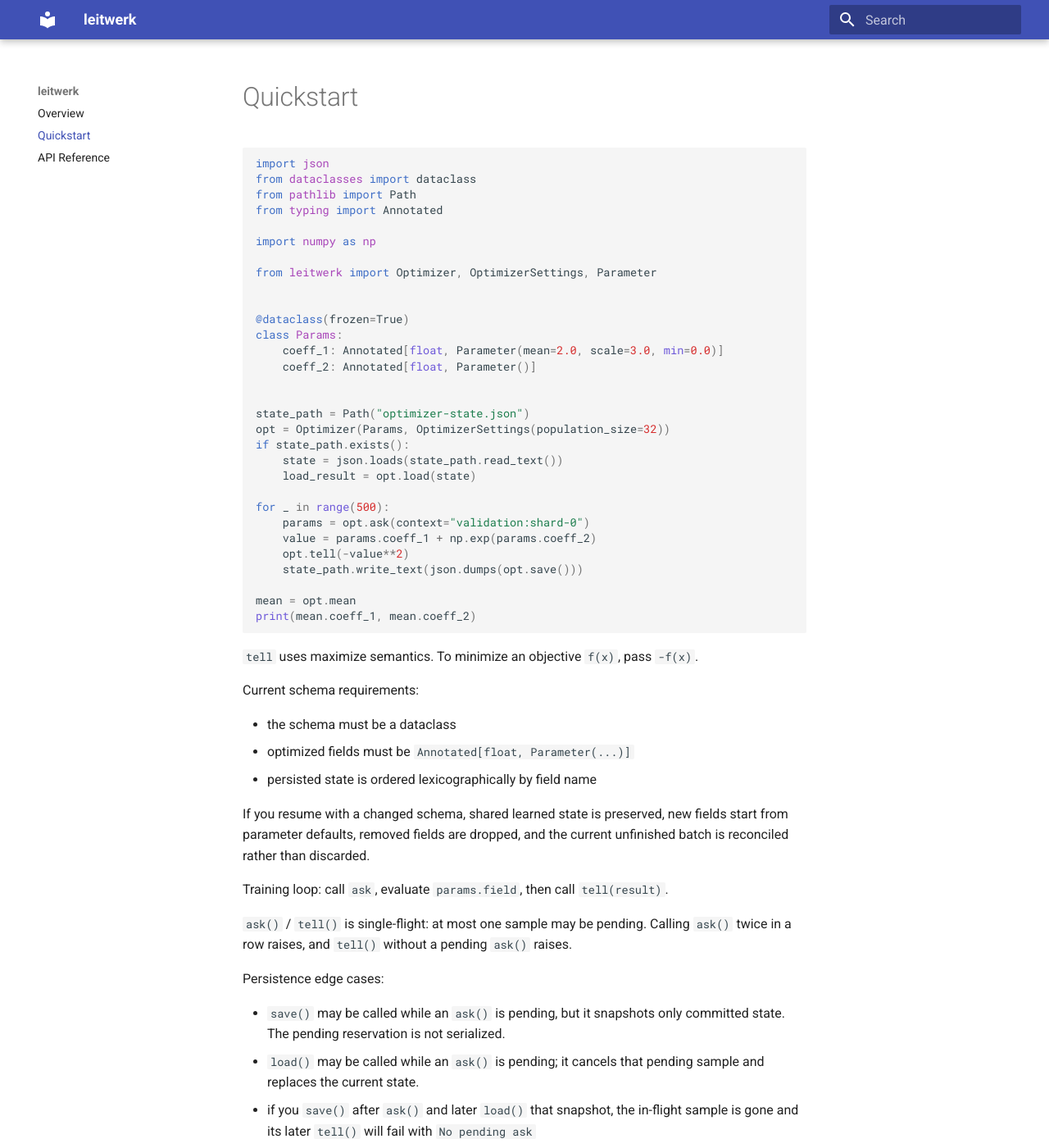
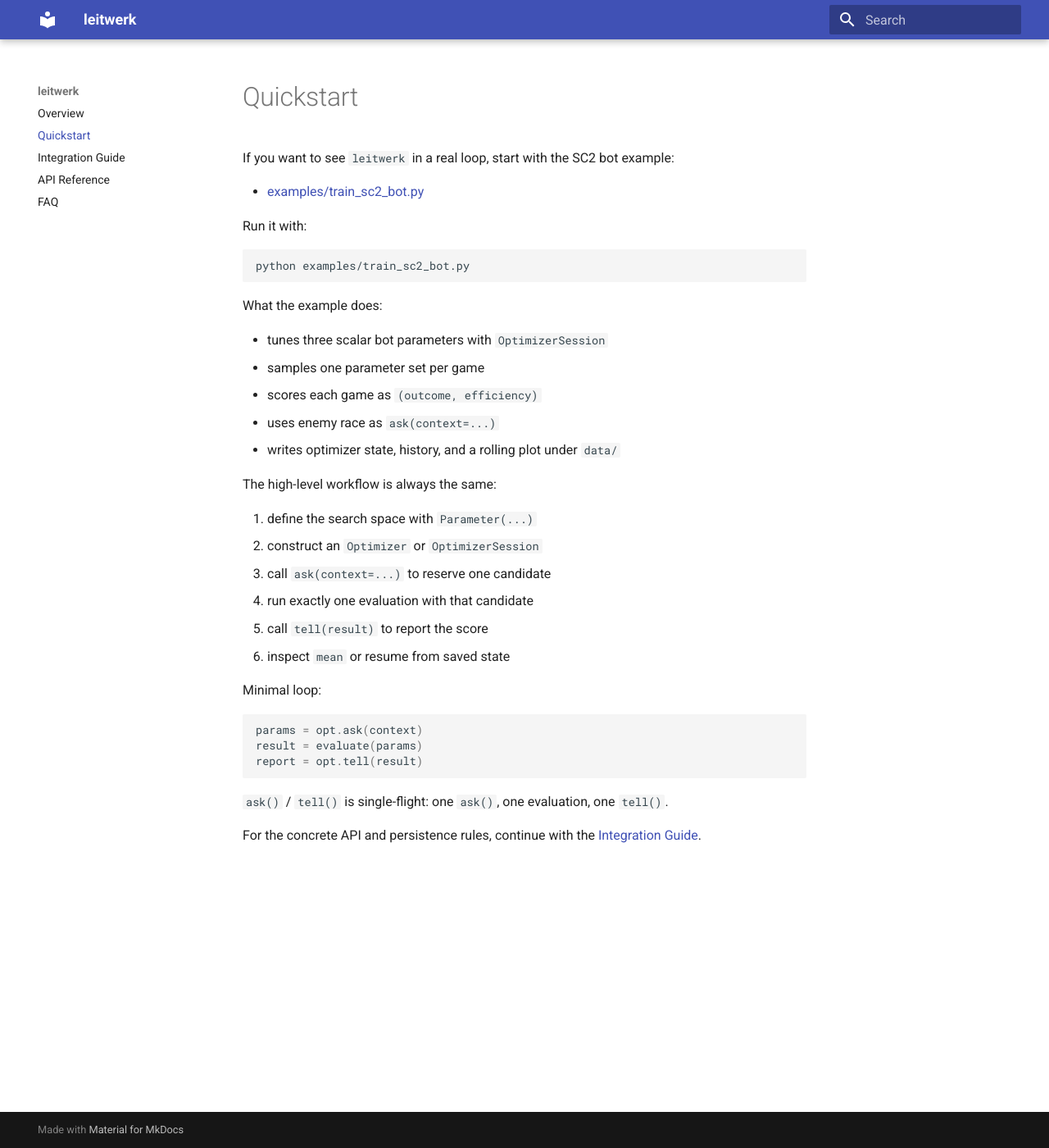
Before and after one commit to vschmidt91/xnes, an MkDocs documentation site: the page built from docs/quickstart.md, in a window 1280 px wide and 1400 px high. Shown: the whole window at 82% size. Built offline with MkDocs 1.6.1 and Material for MkDocs 9.7.7, drawn with Linux system fonts in a browser that asks for light colours; some of the changed text lies outside the part shown.

````diff
--- a/docs/quickstart.md
+++ b/docs/quickstart.md
@@ -1,68 +1,41 @@
 # Quickstart
 
-```python
-import json
-from dataclasses import dataclass
-from pathlib import Path
-from typing import Annotated
+If you want to see `leitwerk` in a real loop, start with the SC2 bot example:
 
-import numpy as np
+- [examples/train_sc2_bot.py](https://github.com/phantomsc2/leitwerk/blob/main/examples/train_sc2_bot.py)
 
-from leitwerk import Optimizer, OptimizerSettings, Parameter
+Run it with:
 
-
-@dataclass(frozen=True)
-class Params:
-    coeff_1: Annotated[float, Parameter(mean=2.0, scale=3.0, min=0.0)]
-    coeff_2: Annotated[float, Parameter()]
-
-
-state_path = Path("optimizer-state.json")
-opt = Optimizer(Params, OptimizerSettings(population_size=32))
-if state_path.exists():
-    state = json.loads(state_path.read_text())
-    load_result = opt.load(state)
-
-for _ in range(500):
-    params = opt.ask(context="validation:shard-0")
-    value = params.coeff_1 + np.exp(params.coeff_2)
-    opt.tell(-value**2)
-    state_path.write_text(json.dumps(opt.save()))
-
-mean = opt.mean
-print(mean.coeff_1, mean.coeff_2)
+```sh
+python examples/train_sc2_bot.py
 ```
 
-`tell` uses maximize semantics. To minimize an objective `f(x)`, pass `-f(x)`.
+What the example does:
 
-Current schema requirements:
+- tunes three scalar bot parameters with `OptimizerSession`
+- samples one parameter set per game
+- scores each game as `(outcome, efficiency)`
+- uses enemy race as `ask(context=...)`
+- writes optimizer state, history, and a rolling plot under `data/`
 
-- the schema must be a dataclass
-- optimized fields must be `Annotated[float, Parameter(...)]`
-- persisted state is ordered lexicographically by field name
+The high-level workflow is always the same:
 
-If you resume with a changed schema, shared learned state is preserved, new
-fields start from parameter defaults, removed fields are dropped, and the current
-unfinished batch is reconciled rather than discarded.
+1. define the search space with `Parameter(...)`
+2. construct an `Optimizer` or `OptimizerSession`
+3. call `ask(context=...)` to reserve one candidate
+4. run exactly one evaluation with that candidate
+5. call `tell(result)` to report the score
+6. inspect `mean` or resume from saved state
 
-Training loop: call `ask`, evaluate `params.field`, then call `tell(result)`.
+Minimal loop:
 
-`ask()` / `tell()` is single-flight: at most one sample may be pending.
-Calling `ask()` twice in a row raises, and `tell()` without a pending `ask()`
-raises.
+```py
+params = opt.ask(context)
+result = evaluate(params)
+report = opt.tell(result)
+```
 
-Persistence edge cases:
+`ask()` / `tell()` is single-flight: one `ask()`, one evaluation, one `tell()`.
 
-- `save()` may be called while an `ask()` is pending, but it snapshots only
-  committed state. The pending reservation is not serialized.
-- `load()` may be called while an `ask()` is pending; it cancels that pending
-  sample and replaces the current state.
-- if you `save()` after `ask()` and later `load()` that snapshot, the in-flight
-  sample is gone and its later `tell()` will fail with `No pending ask`
-- `load()` may intentionally discard unsaved local progress from earlier
-  `tell()` calls
-- for exact restart semantics, checkpoint after `tell()`, not after `ask()`
-
-For deterministic inference, read `mean`. If you want the means from a
-saved run rather than a fresh optimizer, call `load(...)` first.
-For the current per-parameter spread in latent space, use `scale_marginal`.
+For the concrete API and persistence rules, continue with the
+[Integration Guide](integration.md).
--- a/mkdocs.yml
+++ b/mkdocs.yml
@@ -26,4 +26,6 @@ markdown_extensions:
 nav:
   - Overview: index.md
   - Quickstart: quickstart.md
+  - Integration Guide: integration.md
   - API Reference: reference/api.md
+  - FAQ: faq.md
````
Also changed, not shown: README.md (+13 -188 lines), docs/faq.md (added, +39 -0 lines), docs/index.md (+9 -28 lines), docs/integration.md (added, +140 -0 lines).
